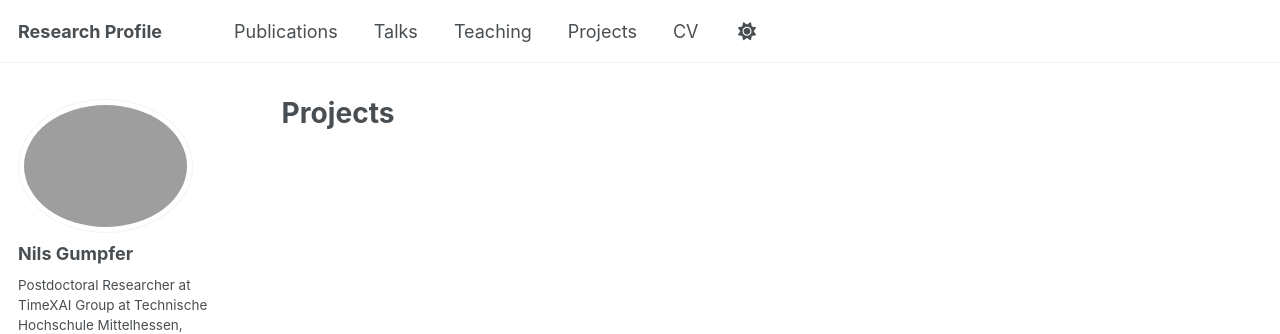
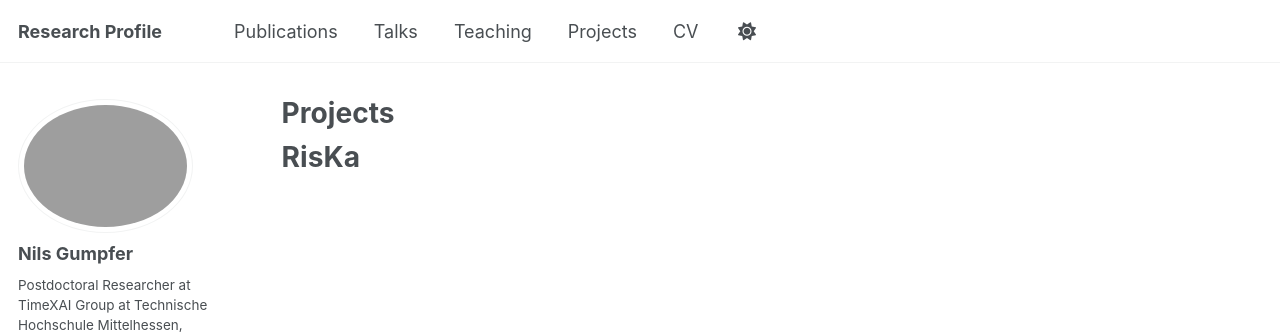
Before and after one commit to nilsgumpfer/nilsgumpfer.github.io, a Jekyll site: the page built from _pages/projects.md, in a window 1280 px wide. Shown: the top 334 px of the page. Built offline with Jekyll 4.4.1, drawn with Linux system fonts in a browser that asks for light colours; some web fonts are replaced; a script that is not in the unit is left out.

Commit message:
2025-07-28_16:42:45

```diff
--- a/_pages/projects.html
+++ b/_pages/projects.md
@@ -7,7 +7,5 @@ author_profile: true
 
 {% include base_path %}
 
-
-{% for post in site.projects %}
-  {% include archive-single.html %}
-{% endfor %}
+RisKa
+======
```
